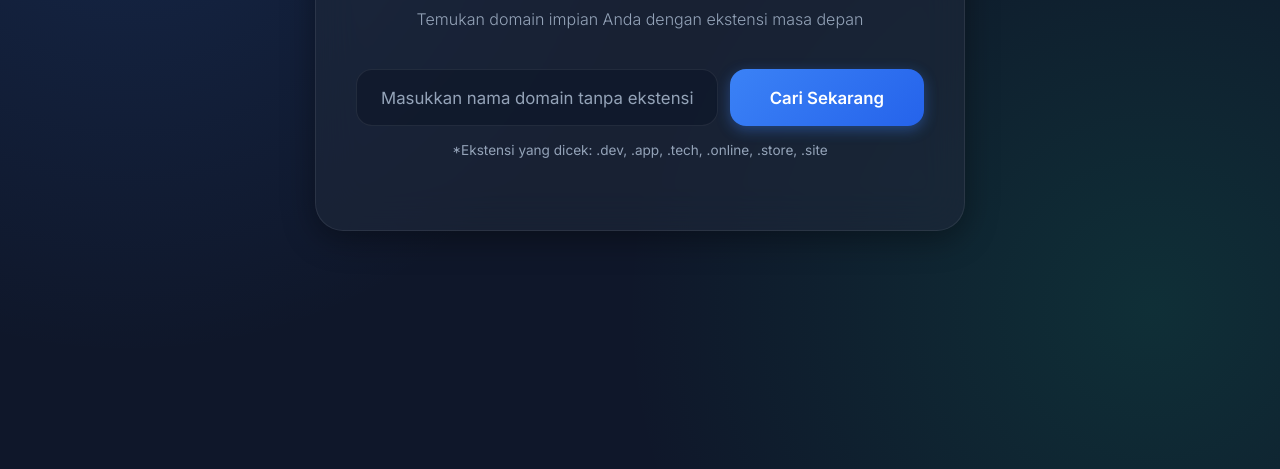
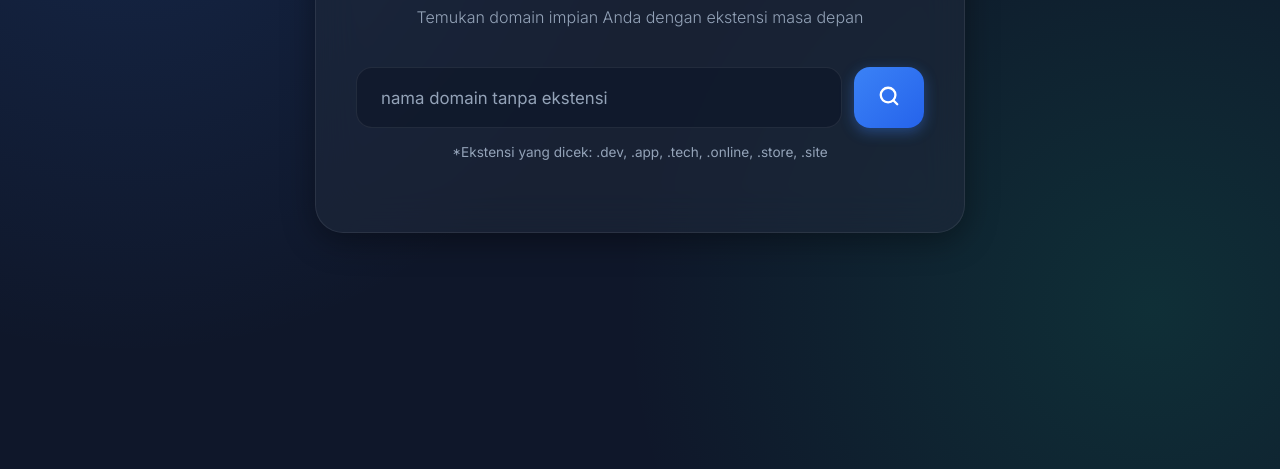
Before and after one commit to apeprustandi/cek-domain-api, a website: page pages/index.html in a window 1280 px wide. Shown: the part 331-800 px from the top of the page. Drawn offline with Linux system fonts and the light colour scheme.

Commit message:
Mengganti teks tombol pencarian dengan ikon SVG

```diff
--- a/pages/index.html
+++ b/pages/index.html
@@ -283,9 +283,14 @@
         <h1>Cek Domain Keren</h1>
         <p class="subtitle">Temukan domain impian Anda dengan ekstensi masa depan</p>
         <div class="input-group">
-            <input type="text" id="domainInput" placeholder="Masukkan nama domain tanpa ekstensi" autocomplete="off" spellcheck="false">
-            <button id="searchBtn">
-                <span id="btnText">Cari Sekarang</span>
+            <input type="text" id="domainInput" placeholder="nama domain tanpa ekstensi" autocomplete="off" spellcheck="false">
+            <button id="searchBtn" aria-label="Cari Domain" style="padding: 1.1rem 1.5rem;">
+                <span id="btnText">
+                    <svg xmlns="http://www.w3.org/2000/svg" width="22" height="22" viewBox="0 0 24 24" fill="none" stroke="currentColor" stroke-width="2.5" stroke-linecap="round" stroke-linejoin="round">
+                        <circle cx="11" cy="11" r="8"></circle>
+                        <line x1="21" y1="21" x2="16.65" y2="16.65"></line>
+                    </svg>
+                </span>
                 <div class="loader" id="loader"></div>
             </button>
         </div>
```
